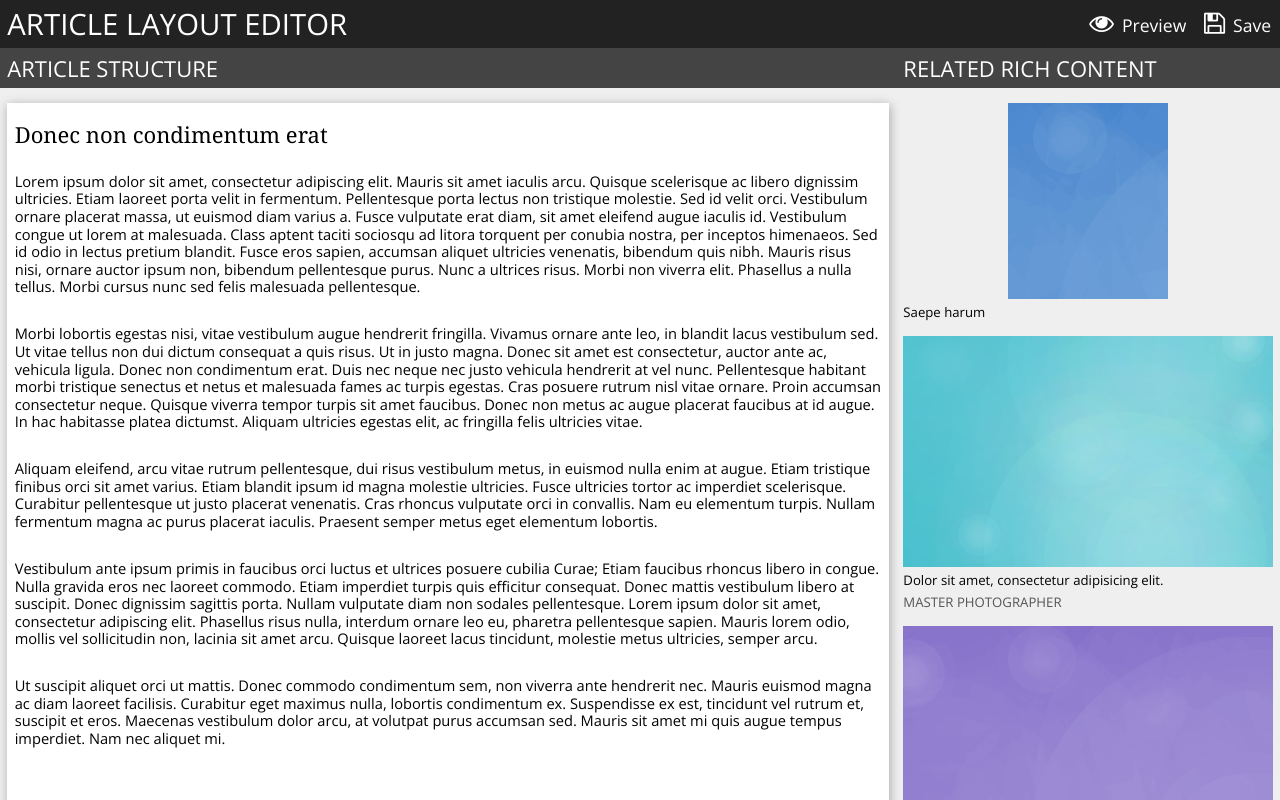
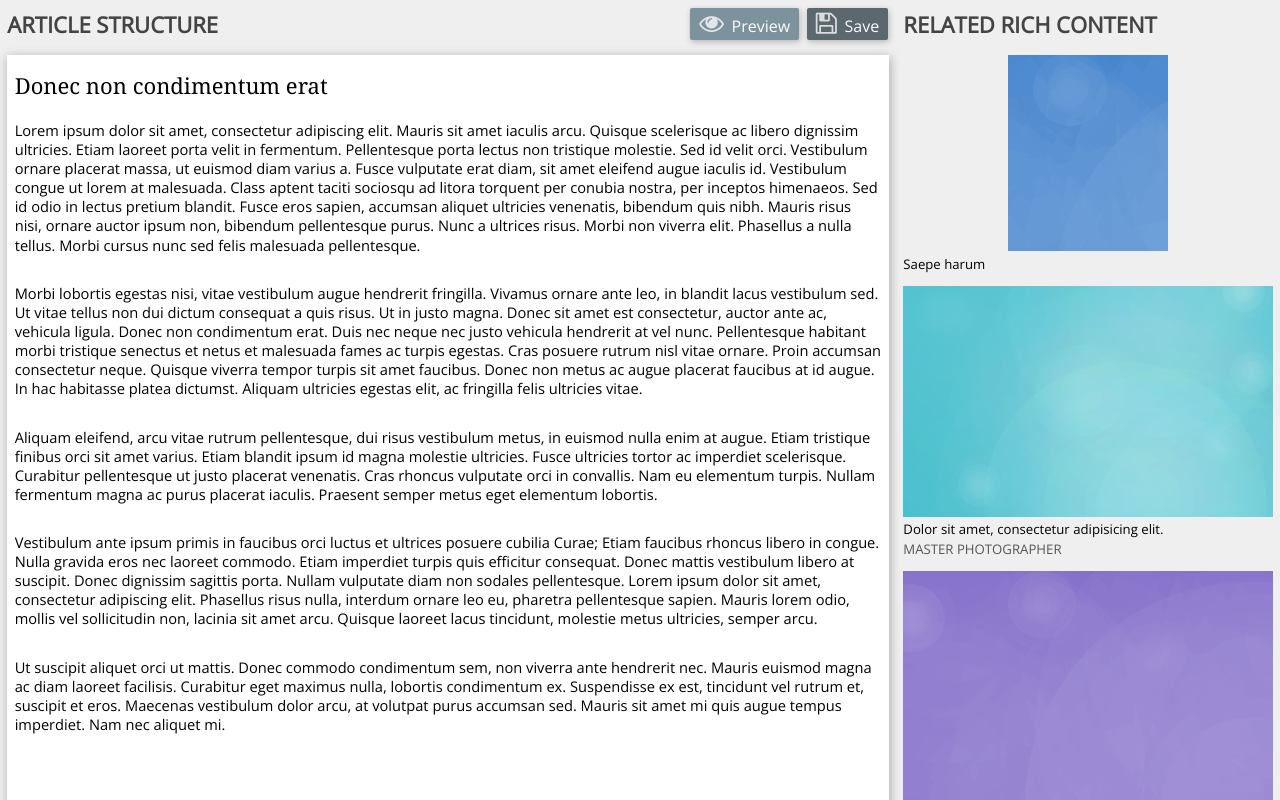
Before and after one commit to ohanhi/responsive-article-editor, a website: page editor.html in a window 1280 px wide. Shown: the top 800 px of the page. Drawn offline with nearby package versions, Linux system fonts and the light colour scheme.

Commit message:
Declutter UI

```diff
--- a/css/main.css
+++ b/css/main.css
@@ -41,22 +41,13 @@ body {
   padding: 1em;
 }
 
-.headline--ui,
-.headline--ui--main {
+.headline--ui {
   padding: 0 0.5em;
-  margin: 0 0 0.5em;
-  background: #444;
-  color: #fff;
   flex-grow: 0;
   flex-shrink: 0;
-  height: 2.5rem;
-  line-height: 2.5rem;
-}
-.headline--ui--main {
-  margin: 0;
-  background: #222;
   height: 3rem;
   line-height: 3rem;
+  position: relative;
 }
 
 .js-sortable-container ul {
@@ -114,29 +105,40 @@ header .toolbox {
 }
 header .toolbox__button {
   transition: all 0.2s;
-  background: transparent;
   max-height: 100%;
+  background: #607d8b;
   color: #fff;
   width: auto;
   padding: 0 0.5em;
+  margin: 0.5rem;
+  margin-left: 0;
+  height: 2rem;
+  line-height: 2rem;
+  border-radius: 2px;
+  box-shadow: 1px 2px 6px rgba(0,0,0, 0.3);
+  opacity: 0.8;
 }
 header .toolbox__button:hover {
-  background: #333;
-  height: 3rem;
-  line-height: 3rem;
+  height: 2rem;
+  line-height: 2rem;
+  opacity: 1;
+}
+header .toolbox__button.save-button {
+  background: #37474f;
 }
 .button__icon {
+  color: rgba(255,255,255, 0.8);
   display: inline-block;
   font-size: 1.4em;
-  height: 3rem;
-  line-height: 3rem;
+  height: 2rem;
+  line-height: 2rem;
 }
 .button__description {
   display: inline-block;
   margin-left: 0.2em;
-  font-size: 1em;
-  height: 3rem;
-  line-height: 3rem;
+  font-size: 1rem;
+  height: 2rem;
+  line-height: 2rem;
 }
 
 .ui-sortable-handle:hover .toolbox {
@@ -187,7 +189,8 @@ header .toolbox__button:hover {
 }
 .option--pos-left,
 .option--pos-right {
-  z-index: 10;
+  position: relative;
+  z-index: 100;
   max-width: 30%;
 }
 .option--pos-left {
@@ -202,14 +205,17 @@ header .toolbox__button:hover {
 /* Typography */
 body {
   font-family: 'Open Sans', Arial, sans-serif;
-  line-height: 1.2;
+  line-height: 1;
   font-size: 11pt;
+}
+p {
+  line-height: 1.3;
 }
 .headline--ui--main h1,
 .headline--ui h2 {
   font-family: 'Open Sans', Arial, sans-serif;
   text-transform: uppercase;
-  font-weight: 400;
+  color: #444;
   margin: 0;
 }
 .headline--ui--main h1 {
--- a/editor.html
+++ b/editor.html
@@ -13,9 +13,11 @@
   <link rel="stylesheet" href="css/main.css">
 </head>
 <body>
+  <div class="side-by-side">
+    <section class="main">
 
-  <header class="headline--ui--main">
-    <h1>Article layout editor</h1>
+      <header class="headline--ui">
+        <h2>Article structure</h2>
         <div class="toolbox">
           <div class="toolbox__button save-button" title="Save">
             <i class="fa fa-save button__icon"></i>
@@ -26,13 +28,6 @@
             <span class="button__description">Preview</span>
           </div>
         </div>
-  </header>
-
-  <div class="side-by-side">
-    <section class="main">
-
-      <header class="headline--ui">
-        <h2>Article structure</h2>
       </header>
       <div id="editor" class="container js-sortable-container">
         <ul class="scroll-container">
```
Lines whose indentation alone changed are shown as unchanged.
